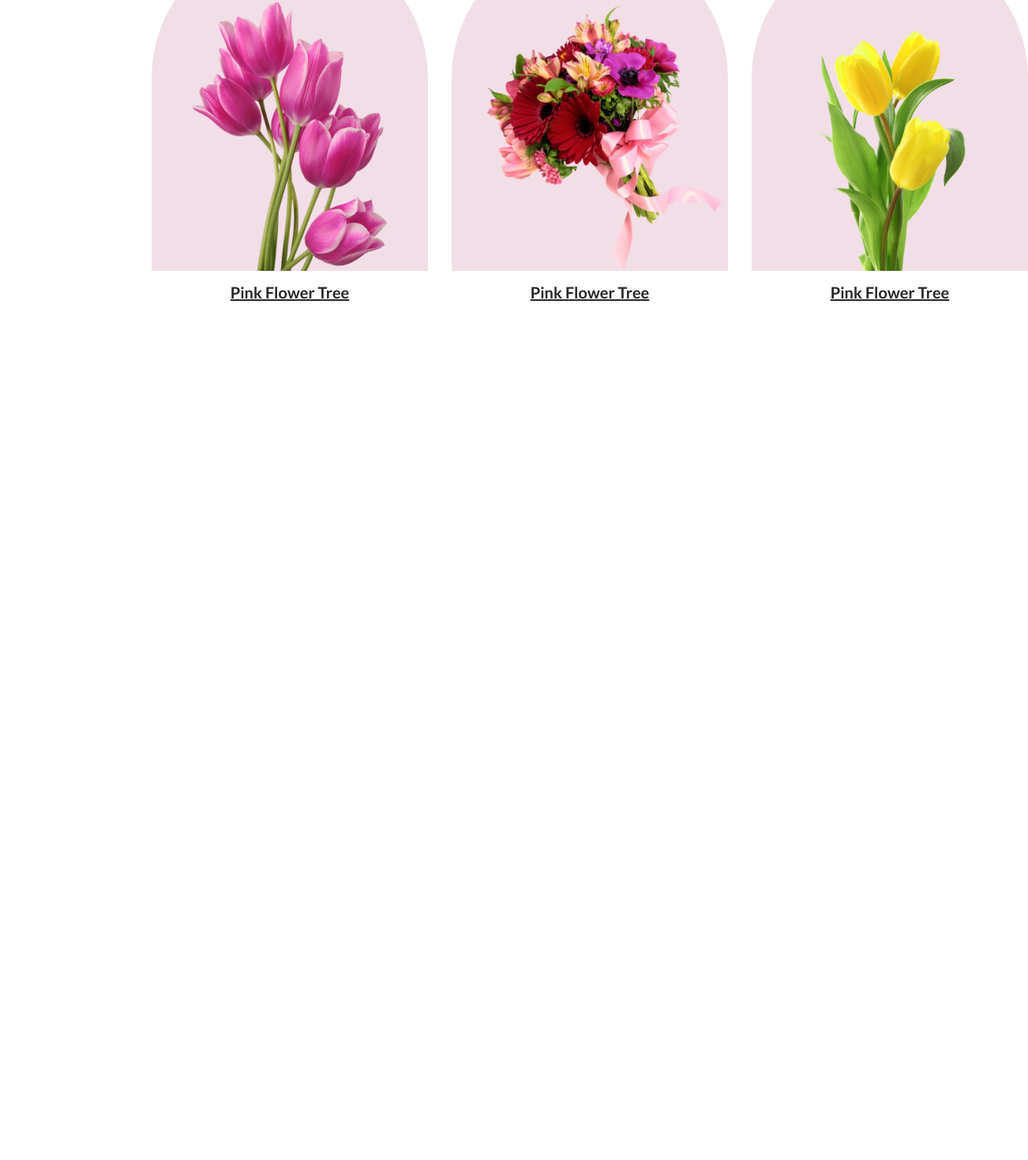
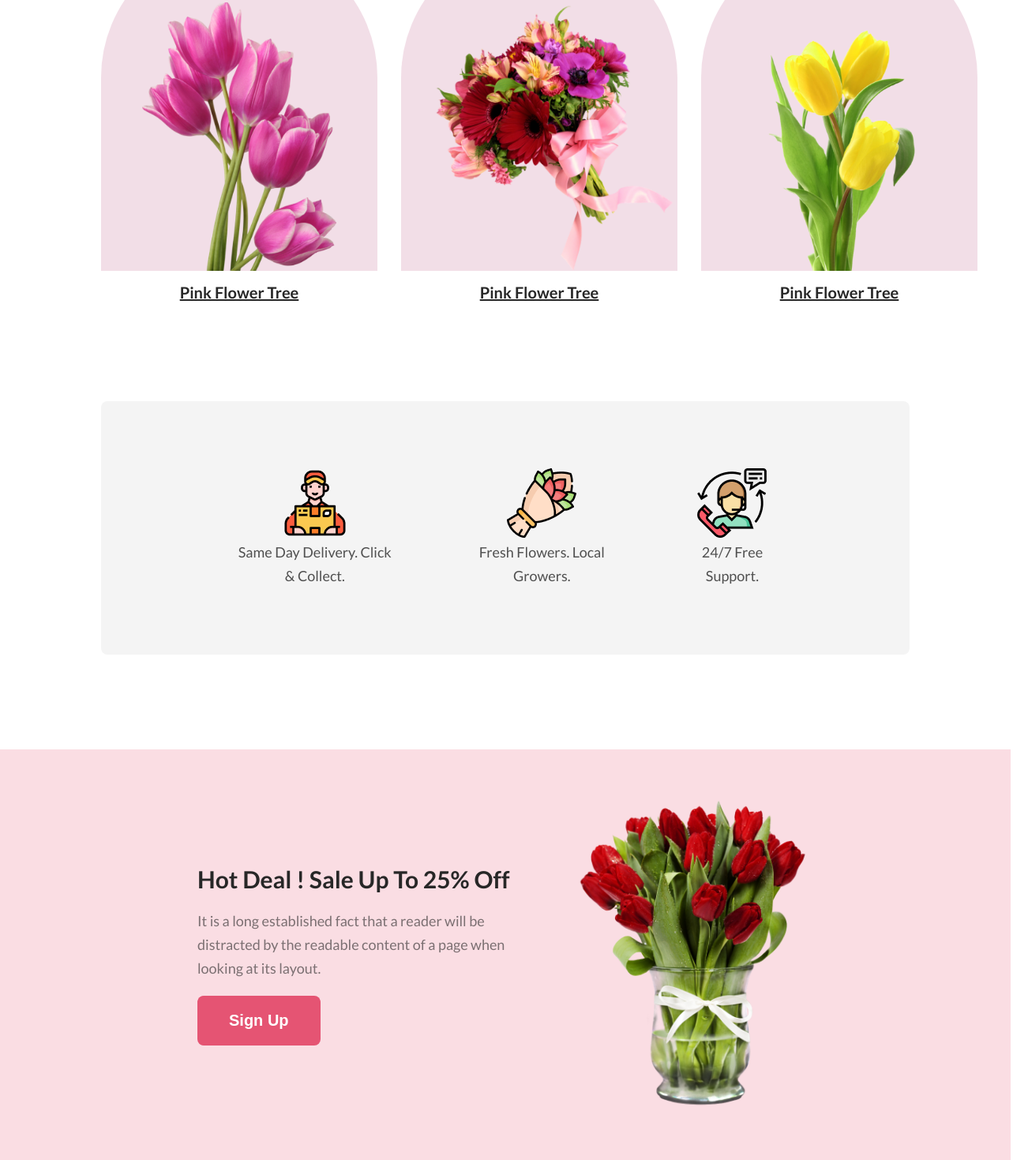
Before and after one commit to mostak9/assignment-1, a plain HTML site: page index.html in a window 1280 px wide. Shown: the part 1274-2743 px from the top of the page at 79% size, 1302 px wide, since content can reach past the window. Before the commit the page ends 1782 px from the top, so only its background shows below. Drawn offline with Linux system fonts and the light colour scheme.

Commit message:
add main banner section

```diff
--- a/index.html
+++ b/index.html
@@ -65,6 +65,32 @@
                 </div>
             </div>
         </section>
+        <section>
+            <div class="retailer-container">
+                <div class="retail-box">
+                    <img  src="./images/Group_57.png" alt="" class="retail-logo">
+                    <p class="retail-text">Same Day Delivery. Click & Collect.</p>
+                </div>
+                <div class="retail-box">
+                    <img src="./images/Group_58.png" alt="" class="retail-logo">
+                    <p class="retail-text">Fresh Flowers. Local Growers.</p>
+                </div>
+                <div class="retail-box">
+                    <img src="./images/Group_59.png" alt="" class="retail-logo">
+                    <p class="retail-text">24/7 Free Support.</p>
+                </div>
+            </div>
+        </section>
+        <div class="banner-container main-banner-container">
+            <div class="banner-content">
+                <h1 class="banner-title main-banner-title">Hot Deal ! Sale Up To 25% Off</h1>
+                <p class="banner-description main-banner-description">It is a long established fact that a reader will be distracted by the readable content of a page when looking at its layout.</p>
+                <button class="btn-primary">Sign Up</button>
+            </div>
+            <div class="banner-img">
+                <img class="img-banner main-banner-img" src="./images/pngwing_8.png" alt="">
+            </div>
+        </div>
     </main>
     <footer></footer>
 </body>
--- a/style.css
+++ b/style.css
@@ -94,7 +94,7 @@ body {
 /* main sections styles */
 
 section {
-    width: 70%;
+    width: 80%;
     margin: 120px auto;
 }
 
@@ -117,6 +117,7 @@ section {
     width: 594px;
     margin: auto;
 }
+
 .featured-box-container {
     text-align: center;
     display: flex;
@@ -146,3 +147,53 @@ section {
     text-decoration-line: underline;
     margin-top: 10px;
 }
+
+/* retailer section styles */
+
+.retailer-container {
+    display: flex;
+    gap: 100px;
+    align-items: center;
+    padding: 85px 170px;
+    border-radius: 8px;
+    background: rgba(39, 39, 39, 0.05);
+}
+
+.retail-box {
+    text-align: center;
+}
+
+.retail-logo {
+    width: 88px;
+}
+
+.retail-text {
+    color: rgba(39, 39, 39, 0.80);
+    font-size: 18px;
+    font-weight: 400;
+    line-height: 30px;
+}
+
+/* main banner section styles */
+.main-banner-container {
+    padding: 100px 250px;
+    height: 40vh;
+    justify-content: space-between;
+    gap: 80px;
+}
+
+.main-banner-img {
+    width: 300px;
+    height: 400px;
+}
+
+.main-banner-title {
+    font-size: 30px;
+}
+
+.main-banner-description {
+    color: rgba(39, 39, 39, 0.60);
+    font-size: 18px;
+    font-weight: 400;
+    line-height: 30px;
+}
```
